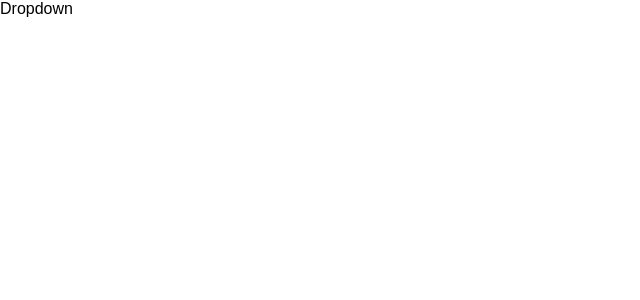
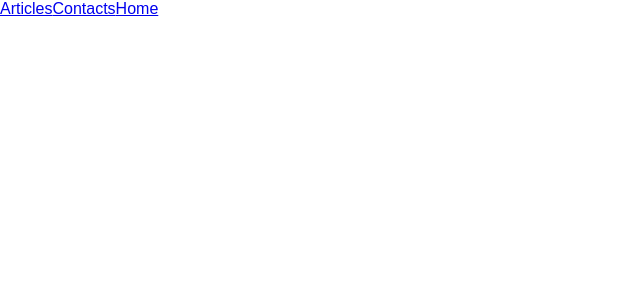
Before and after one commit to zhanna-lud-epam/react, a React (Create React App) app in the folder test-app/: page / in a window 1280 px wide. Shown: the top 300 px of the page, without its empty margins (0-640 px from the left). Built offline with nearby package versions, Linux system fonts and the light colour scheme.

Commit message:
Created header using props (values from parent to children)

```diff
--- a/test-app/src/App.js
+++ b/test-app/src/App.js
@@ -1,11 +1,26 @@
 import React, { Component } from 'react';
 import './App.css';
-import Dropdown from './Dropdown';
+import Header from './Header';
+
+const menu = [
+  {
+    link: '/articles',
+    label: 'Articles'
+  },
+  {
+    link: '/contacts',
+    label: 'Contacts'
+  },
+  {
+    link: '/home',
+    label: 'Home'
+  }
+]
 
 class App extends Component {
   render() {
     return (
-      <Dropdown/>
+      <Header items={menu}/>
     );
   }
 }
--- /dev/null
+++ b/test-app/src/Header.js
@@ -0,0 +1,16 @@
+import React, { Component } from 'react';
+
+class Header extends Component {
+    render() {
+        console.log(this.props.items)
+        return (
+            <div>
+                {this.props.items.map((item, index) =>
+                <a href={item.link} key={index}>{item.label}</a>
+                )}
+            </div>
+        );
+    }
+}
+
+export default Header;
```
Also changed, not shown: 2 other files (tests, documents, lock files or other folders).
